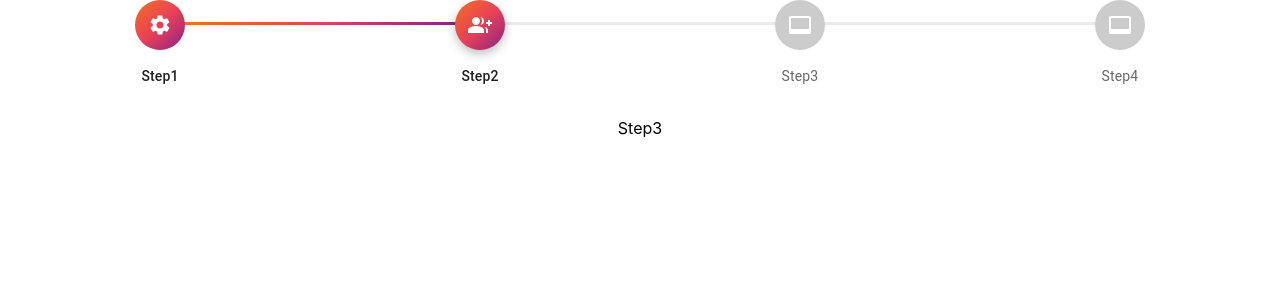
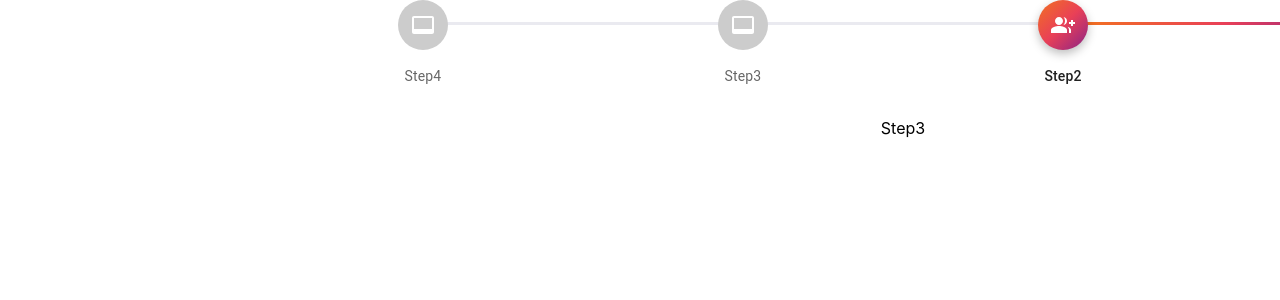
Before and after one commit to nachehre/React-Interview, a React (Create React App) app: page / in a window 1280 px wide. Shown: the top 300 px of the page. Built offline with nearby package versions, Linux system fonts and the light colour scheme.

Commit message:
make Rtl in direction index.css

```diff
--- a/src/components/StepperStyle.jsx
+++ b/src/components/StepperStyle.jsx
@@ -10,6 +10,11 @@ import StepConnector, { stepConnectorClasses } from '@mui/material/StepConnector
  export const ColorlibConnector = styled(StepConnector)(({ theme }) => ({
   [`&.${stepConnectorClasses.alternativeLabel}`]: {
     top: 22,
+  },
+  [`&.${stepConnectorClasses.root}`]: {
+
+    left: 'calc(50% + 20px)',
+    right: 'calc(-50% + 20px)'
   },
   [`&.${stepConnectorClasses.active}`]: {
     [`& .${stepConnectorClasses.line}`]: {
--- a/src/index.css
+++ b/src/index.css
@@ -5,6 +5,8 @@ body {
     sans-serif;
   -webkit-font-smoothing: antialiased;
   -moz-osx-font-smoothing: grayscale;
+  direction:rtl;
+  overflow-x: hidden;
 }
 
 code {
```
